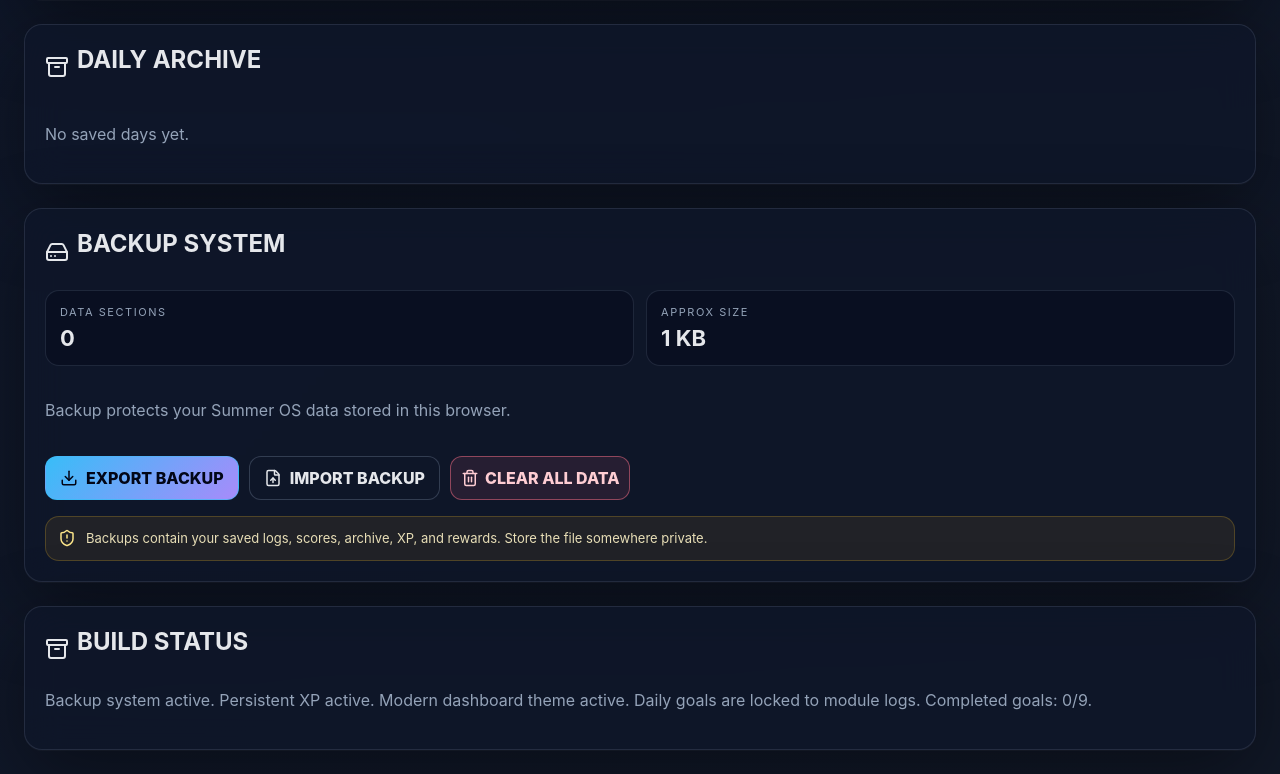
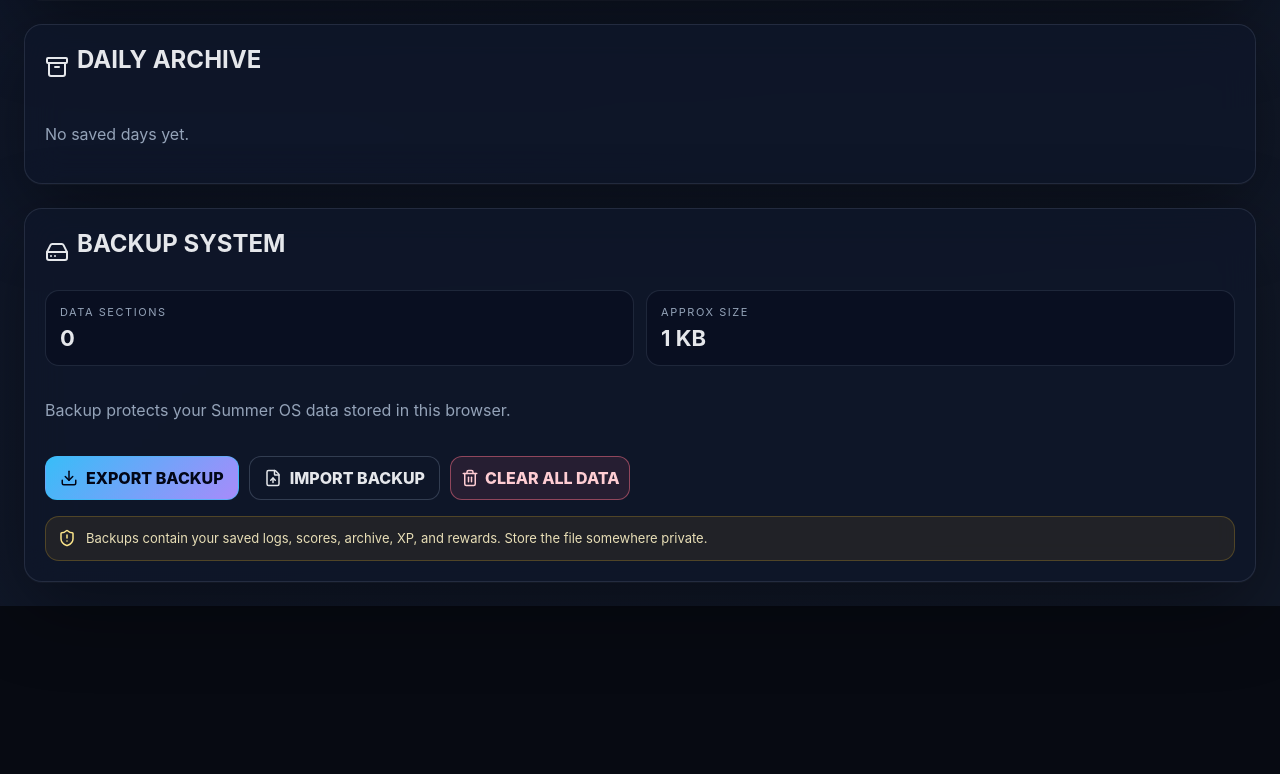
Before and after one commit to lodenjjohnson-alt/CoolForTheSummer, a React (Vite) app: page / in a window 1280 px wide. Shown: the part 2681-3455 px from the top of the page. After the commit the page ends 3287 px from the top, so only its background shows below. Built offline with nearby package versions, Linux system fonts and the light colour scheme.

Commit message:
Remove bottom build status panel

```diff
--- a/src/App.jsx
+++ b/src/App.jsx
@@ -612,17 +612,6 @@ export default function App() {
         </section>
 
         <BackupPanel />
-
-        <section className="panel">
-          <div className="section-title">
-            <Archive size={24} />
-            <h2>Build Status</h2>
-          </div>
-
-          <p className="muted">
-            Backup system active. Persistent XP active. Modern dashboard theme active. Daily goals are locked to module logs. Completed goals: {completed}/{tasks.length}.
-          </p>
-        </section>
       </main>
     </div>
   );
```
